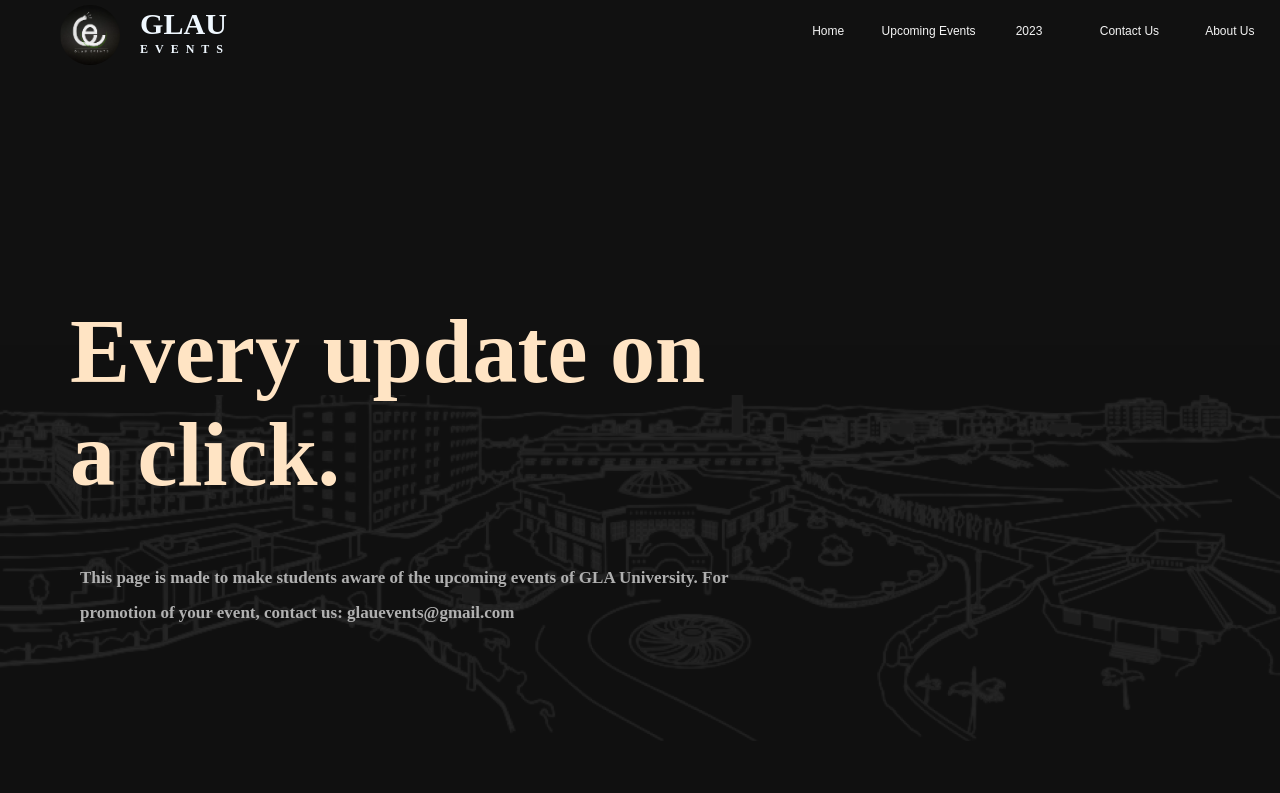
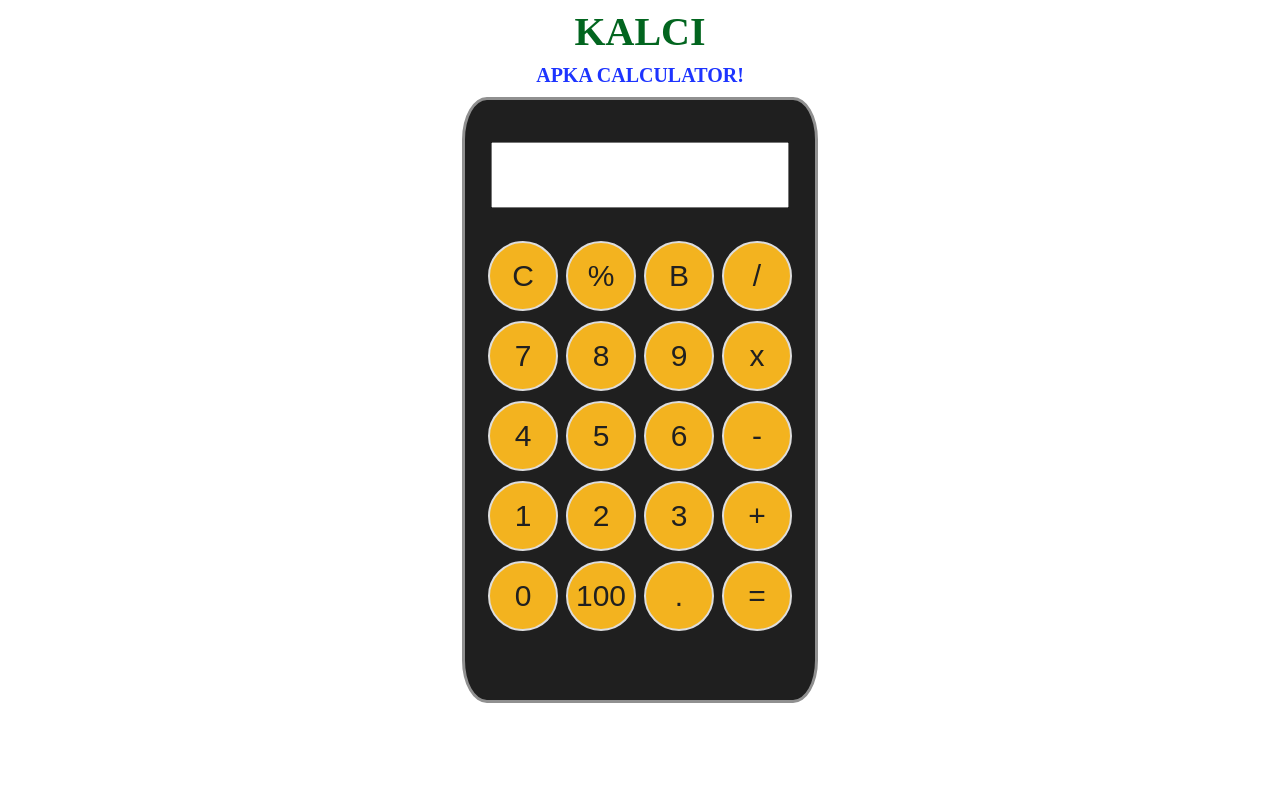
Before and after one commit to kislaychauhan/InfoAidTech, a plain HTML site: page index.html in a window 1280 px wide. Drawn offline with Linux system fonts and the light colour scheme.

Commit message:
Add files via upload

```diff
--- a/index.html
+++ b/index.html
@@ -4,31 +4,49 @@
     <meta charset="UTF-8">
     <meta http-equiv="X-UA-Compatible" content="IE=edge">
     <meta name="viewport" content="width=device-width, initial-scale=1.0">
-    <title>GLAU Events</title>
+    <title>Kalci</title>
 </head>
-<link rel="stylesheet" href="style.css">
+    <link rel="stylesheet" href="style.css">
 <body>
-    <nav class="nav">
+    <h1>Kalci</h1>
+    <h2>Apka Calculator!</h2>
+    <div class="boundary"></div>
+    <div class="container flex flex-col items-center mx-auto m-w-20">
+    <div class="calc">
+        <input class="input" type="text">
+    </div>
+    <div class="calc">
+        <button class="button">C</button>
+        <button class="button">%</button>
+        <button class="button">B</button>
+        <button class="button">/</button>
+    </div>
+    <div class="calc">
+        <button class="button">7</button>
+        <button class="button">8</button>
+        <button class="button">9</button>
+        <button class="button">x</button>
+    </div>
+    <div class="calc">
+        <button class="button">4</button>
+        <button class="button">5</button>
+        <button class="button">6</button>
+        <button class="button">-</button>
+    </div>
+    <div class="calc">
+        <button class="button">1</button>
+        <button class="button">2</button>
+        <button class="button">3</button>
+        <button class="button">+</button>
+    </div>
+    <div class="calc">
+        <button class="button">0</button>
+        <button class="button">100</button>
+        <button class="button">.</button>
+        <button class="button">=</button>
 
-        <div>
-            <img src="logo.png" alt="" width="60px" height="60px">
-        </div>
-        <h1>GLAU</h1>
-        <h2>EVENTS</h2>
-        <button class="home">Home</button>
-        <button>Upcoming Events</button>
-        <button>2023</button>
-        <button>Contact Us</button>
-        <button>About Us</button>
-    </nav>
-
-    <div class="bg"></div>
-    <img class="bg-image" src="bg.png" alt="">
-    <h3>Every update on a click.</h3>
-    <h4>This page is made to make students aware of the upcoming events of GLA University.
-        For promotion of your event, contact us:
-        glauevents@gmail.com</h4>
-
+    </div>
+</div>
 </body>
-
+<script src="script.js"></script>
 </html>
--- a/script.js
+++ b/script.js
@@ -0,0 +1,23 @@
+let string = "";
+let buttons = document.querySelectorAll('.button');
+Array.from(buttons).forEach((button)=>{
+  button.addEventListener('click', (e)=>{
+    if(e.target.innerHTML == '='){
+      string = eval(string);
+      document.querySelector('input').value = string;
+    }
+    else if(e.target.innerHTML == 'C'){
+      string = ""
+      document.querySelector('input').value = string;
+    }
+    else if(e.target.innerHTML == 'B'){
+      string = string.substring(0, string.length - 1);
+      document.querySelector('input').value = string;
+    }
+
+    else{
+    string = string + (e.target.innerHTML === 'x' ? '*' : e.target.innerHTML);
+    document.querySelector('input').value = string;
+      }
+  })
+})
--- a/style.css
+++ b/style.css
@@ -1,113 +1,88 @@
-*{
-    margin: 0;
-    padding: 0;
+.body{
+  margin: 0px;
+  padding: 0px;
+  justify-content: center;
+  align-items: center;
 }
 
-.nav{
-    position: fixed;
-    overflow: hidden;
-    margin: 0px;
-    padding: 0px;
-    width: 100vw;
-    height: 70px;
-    background-color: rgb(17, 17, 17);
-    display: flex;
-    z-index: 1;
-}
-.bg{
+
+.boundary {
     position: absolute;
-    width: 100vw;
-    height: 100vh;
-    background-color: rgb(17, 17, 17);
-    background-repeat: no-repeat;
+    top: 50%;
+    left: 50%;
+    transform: translate(-50%, -50%);
+    width: 350px;
+    height: 600px;
+    background-color: rgb(31, 31, 31);
+
+    flex-direction: column; /* Add this line to center align items vertically */
+    border-radius: 7%;
+    border: 3px solid rgb(144, 144, 144);
 }
 
-button{
-    background-color: rgb(17, 17, 17);
-    color: rgb(244, 244, 244);
-    display: inline-block;
-    font-size: 12px;
-    margin: 4px 2px;
-    margin-top: 20px;
-    width: 100%;
-    height: 30%;
-    border: none;
-    line-height: 20px;
+h1, h2 {
+    position: relative;
+    text-align: center;
+    font-family: Lemon Milk;
+    text-transform: uppercase;
+    font-weight: bold;
+}
+
+h1 {
+
+    color: rgb(2, 101, 31);
+    font-size: 40px;
+    line-height: 10px;
+}
+
+h2 {
+    color: rgb(29, 52, 255);
+    font-size: 20px;
+}
+
+.button{
+    min-width: 70px;
+    height: 70px;
+    position:relative;
+    max-width: 70px;
+    font-size: 30px;
+    border: 2px solid rgb(221, 221, 221);
+    color: rgb(32, 32, 32);
+    background-color: rgb(243, 179, 31);
+    align-items: center;
+    justify-content: center;
+    border-radius: 50%;
     cursor: pointer;
+    margin: 2px;
+    margin-top: 8px; /* Add margin-top to create spacing between buttons */
+}
+.button:hover{
+    background-color: aliceblue;
+    color: rgb(243, 179, 31);
+    transform: scale(0.9);
+    transition-duration: 0.2s;
+}
+.text-center{
+    text-align: center;
+  }
+  .flex{
+    display:flex;
+  }
+  .flex-col{
+    flex-direction: column;
+  }
 
+  .items-center{
+    align-items: center;
+  }
+  .container{
+    margin-top: 55px;
+  }
+
+.input{
+    position: relative;
+    width: 290px;
+    height: 60px;
+    font-size: 30px;
+    margin-bottom: 25px;
 }
-button:hover{
-    color: rgb(36, 241, 104);
-    font-size: 16px;
-    transition-duration: .2s;
-    transition-timing-function: ease-in-out;
-}
-.home{
-    margin-left: 600px;
-}
-img{
-    position: inline-block;
-    border-radius: 50%;
-    margin: 5px 60px;
- }
-h1{
-    font-size: 30px;
-    position: absolute;
-    color: aliceblue;
-    margin: 7px 140px;
-    font-family: Nunito;
-    letter-spacing: 0.1px;
-    text-align: left;
- }
- h2{
-    font-size: 12px;
-    position: absolute;
-    color: aliceblue;
-    margin: 42px 140px;
-    font-family: Nunito;
-    text-align: left;
-    letter-spacing: 7px;
- }
- h2:hover{
-    letter-spacing: 12px;
-    text-align: center;
-    justify-content: center;
-    cursor: pointer;
-    transition-duration: .3s;
-    transition-timing-function: ease-in-out;
- }
-.bg-image{
-    position: absolute;
-    border-radius: 0;
-    margin: 0;
-    padding: 0;
-    size: cover;
-    opacity: 10%;
-    max-width: 100vw;
-    max-height: 100vh;
-    bottom: 10px;
- }
- h3{
-    position: relative;
-    font-family: Montserrat;
-    width: 700px;
-    height: 30px;
-    font-size: 90px;
-    color: bisque;
-    left: 70px;
-    top: 300px;
-    text-align: left;
- }
- h4{
-    position: relative;
-    text-align: left;
-    font-family: Montserrat;
-    width: 700px;
-    height: 30px;
-    font-size: 17px;
-    color: rgb(176, 176, 176);
-    left: 80px;
-    top: 530px;
-    line-height: 35px;
-    letter-spacing: 0px;
- }
```
